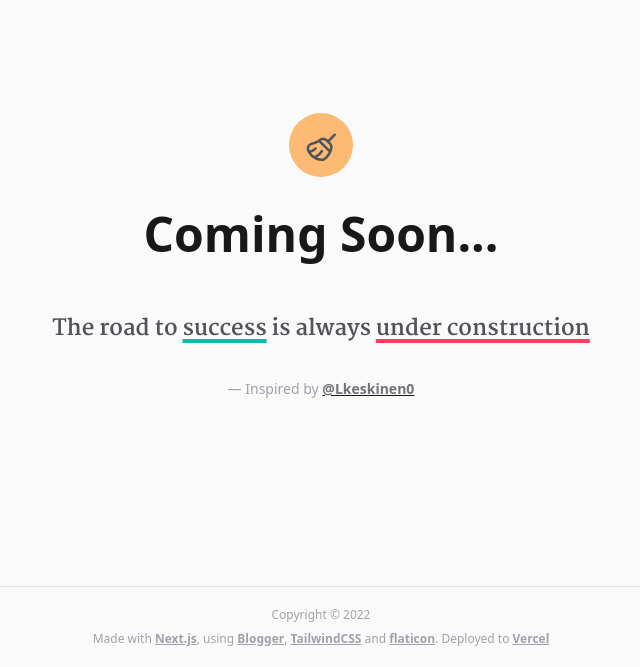
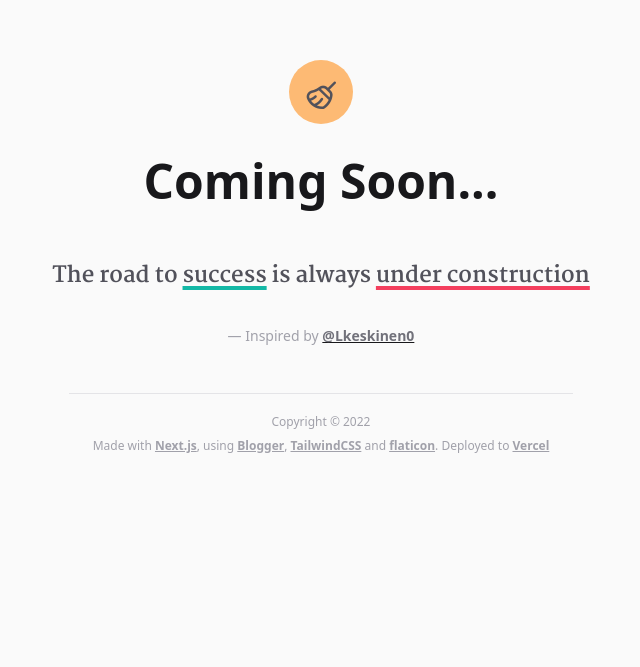
Before and after one commit to keynesfariz/portfolio, a Next.js app: page / in a window 1280 px wide. Shown: the part 133-800 px from the top of the page, without its empty margins (319-959 px from the left). Built offline with nearby package versions, Linux system fonts and the light colour scheme.

Commit message:
Fixed Footer

```diff
--- a/components/common/Footer.js
+++ b/components/common/Footer.js
@@ -3,7 +3,7 @@ import ExternalLink from "./ExternalLink";
 
 export default function Footer() {
   return (
-    <footer className="absolute inset-x-0 bottom-0 border-t border-zinc-200 px-6 py-4 text-zinc-400">
+    <footer className="border-t border-zinc-200 px-6 py-4 text-zinc-400">
       <div className="container mx-auto flex max-w-3xl flex-col justify-between text-center text-xs leading-loose">
         <span>Copyright &copy; 2022</span>
         <span>
```
